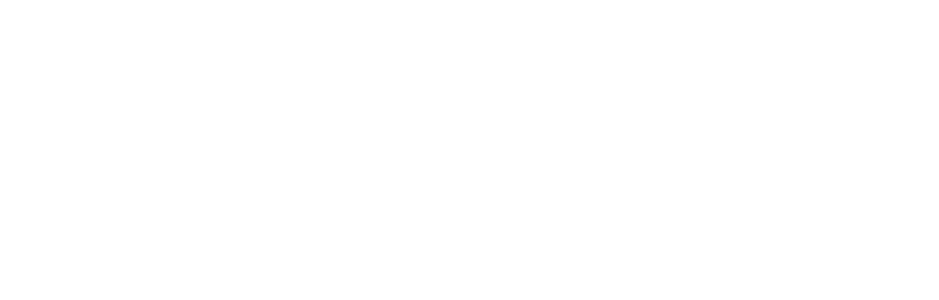
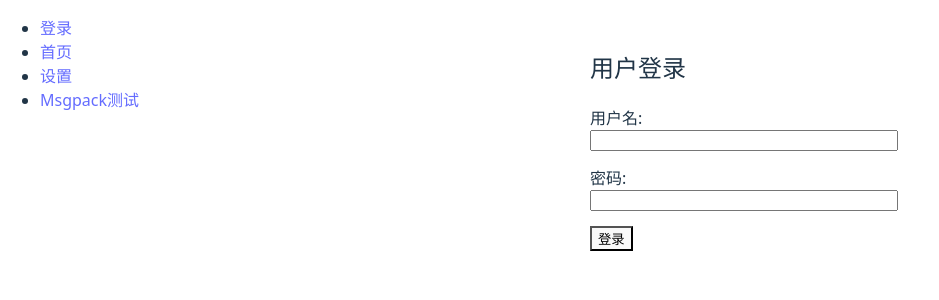
Before and after one commit to yswang0927/my-springboot-scaffold, a React (Vite) app in the folder src/frontend/: page /login in a window 1280 px wide. Before the commit this address had no page. Shown: the top 300 px of the page, without its empty margins (0-939 px from the left). Built offline with nearby package versions, Linux system fonts and the light colour scheme.

Commit message:
提交代码

```diff
--- a/src/frontend/package.json
+++ b/src/frontend/package.json
@@ -10,12 +10,15 @@
     "preview": "vite preview"
   },
   "dependencies": {
+    "@hookform/resolvers": "^5.2.2",
     "ahooks": "^3.9.6",
     "axios": "^1.13.2",
     "msgpackr": "^1.11.8",
     "react": "^19.2.0",
     "react-dom": "^19.2.0",
-    "react-router-dom": "^7.11.0"
+    "react-hook-form": "^7.70.0",
+    "react-router-dom": "^7.11.0",
+    "zod": "^4.3.5"
   },
   "devDependencies": {
     "@eslint/js": "^9.39.1",
--- a/src/frontend/src/Router.jsx
+++ b/src/frontend/src/Router.jsx
@@ -1,6 +1,7 @@
 import { Routes, Route } from "react-router-dom";
 import DefaultLayout from "./layouts/DefaultLayout";
 import Home from "./pages/home";
+import Login from "./pages/login";
 import Settings from "./pages/setting";
 import MsgpackPage  from "./pages/msgpack";
 
@@ -9,6 +10,7 @@
         <Routes>
             <Route element={<DefaultLayout />}>
                 <Route path="/" element={<Home />} />
+                <Route path="/login" element={<Login />} />
                 <Route path="/settings" element={<Settings />} />
                 <Route path="/msgpack" element={<MsgpackPage />} />
             </Route>
--- a/src/frontend/src/layouts/DefaultLayout.jsx
+++ b/src/frontend/src/layouts/DefaultLayout.jsx
@@ -5,12 +5,13 @@
         <div style={{ display: "flex", height: "100vh" }}>
             <div style={{width: "200px"}}>
                 <ul>
+                    <li><Link to="/login">登录</Link></li>
                     <li><Link to="/">首页</Link></li>
                     <li><Link to="/settings">设置</Link></li>
                     <li><Link to="/msgpack">Msgpack测试</Link></li>
                 </ul>
             </div>
-            <div><Outlet /></div>
+            <div style={{flex: 1}}><Outlet /></div>
         </div>
     );
 }
--- /dev/null
+++ b/src/frontend/src/pages/login/index.jsx
@@ -0,0 +1,100 @@
+import { useForm } from "react-hook-form";
+import { z } from "zod";
+import { zodResolver } from "@hookform/resolvers/zod";
+import request from "@/services/request";
+
+// 1. 定义校验模式 (Schema)
+const loginSchema = z.object({
+    username: z.string()
+        .min(1, '用户名不能为空')
+        .min(3, '用户名至少需要3个字符'),
+    password: z.string()
+        .min(1, '密码不能为空')
+        .min(6, '密码长度不能少于6位'),
+});
+
+export default function Login() {
+    // 2. 初始化 React Hook Form
+    const {
+        register,
+        handleSubmit,
+        setError, // 用于手动设置错误
+        formState: { errors, isSubmitting },
+    } = useForm({
+        resolver: zodResolver(loginSchema), // 关键：将 Zod 接入 Hook Form
+        defaultValues: {
+            username: '',
+            password: '',
+        },
+    });
+
+    // 3. 提交处理
+    const onSubmit = async (data) => {
+        // 只有当验证通过时，这个函数才会被触发
+        console.log('提交的数据:', data);
+
+        // 模拟 API 请求
+        await new Promise((resolve) => setTimeout(resolve, 2000));
+        alert('登录成功！');
+
+        /*
+        try {
+          // Axios 会根据状态码自动判断胜负
+          const response = await request.post('/api/login', data);
+          // 如果成功 (2xx)
+          console.log('登录成功:', response.data);
+          // 这里可以执行跳转或存储 Token 逻辑
+        } catch (error) {
+          // Axios 的错误对象包含 response
+          if (error.response) {
+            // 请求已发出，服务器响应了状态码（如 400, 401, 500）
+            const status = error.response.status;
+            const message = error.response.data?.message || '登录失败';
+
+            if (status === 400 || status === 401) {
+              // 将错误精准地关联到字段上
+              setError('username', { type: 'manual', message: message });
+              setError('password', { type: 'manual', message: '请检查您的凭据' });
+            } else {
+              // 其他服务器错误
+              setError('root.serverError', { type: 'manual', message: '服务器繁忙，请稍后再试' });
+            }
+          } else if (error.request) {
+            // 请求已发出，但没有收到响应（网络断开或超时）
+            setError('root.serverError', { type: 'manual', message: '无法连接到服务器，请检查网络' });
+          } else {
+            // 发生了一些设置请求时的意外错误
+            console.error('Error', error.message);
+          }
+        }
+        */
+    };
+
+    return (
+        <div style={{ maxWidth: '300px', margin: '50px auto' }}>
+            <h2>用户登录</h2>
+            <form onSubmit={handleSubmit(onSubmit)}>
+                {/* 用户名字段 */}
+                <div style={{ marginBottom: '15px' }}>
+                    <label htmlFor="login_username">用户名:</label>
+                    <input {...register('username')} id="login_username" style={{ display: 'block', width: '100%' }} />
+                    {errors.username && (<span style={{ color: 'red', fontSize: '12px' }}>{errors.username.message}</span>)}
+                </div>
+
+                {/* 密码字段 */}
+                <div style={{ marginBottom: '15px' }}>
+                    <label htmlFor="login_pwd">密码:</label>
+                    <input type="password" {...register('password')} id="login_pwd" style={{ display: 'block', width: '100%' }} />
+                    {errors.password && (<span style={{ color: 'red', fontSize: '12px' }}>{errors.password.message}</span>)}
+                </div>
+
+                {/* 处理根级错误（如服务器挂了） */}
+                {errors.root?.serverError && (<p style={{ color: 'red' }}>{errors.root.serverError.message}</p>)}
+
+                <button type="submit" disabled={isSubmitting}>
+                    {isSubmitting ? '登录中...' : '登录'}
+                </button>
+            </form>
+        </div>
+    );
+};
```
